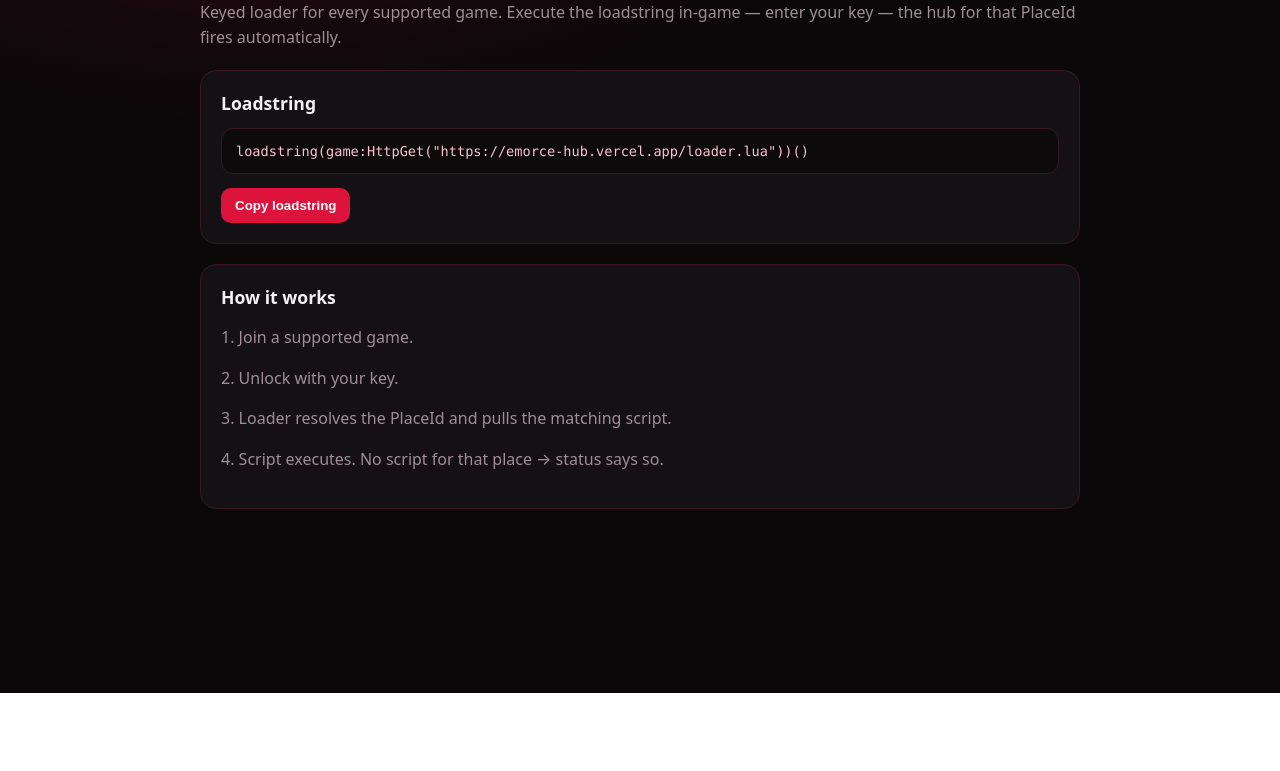
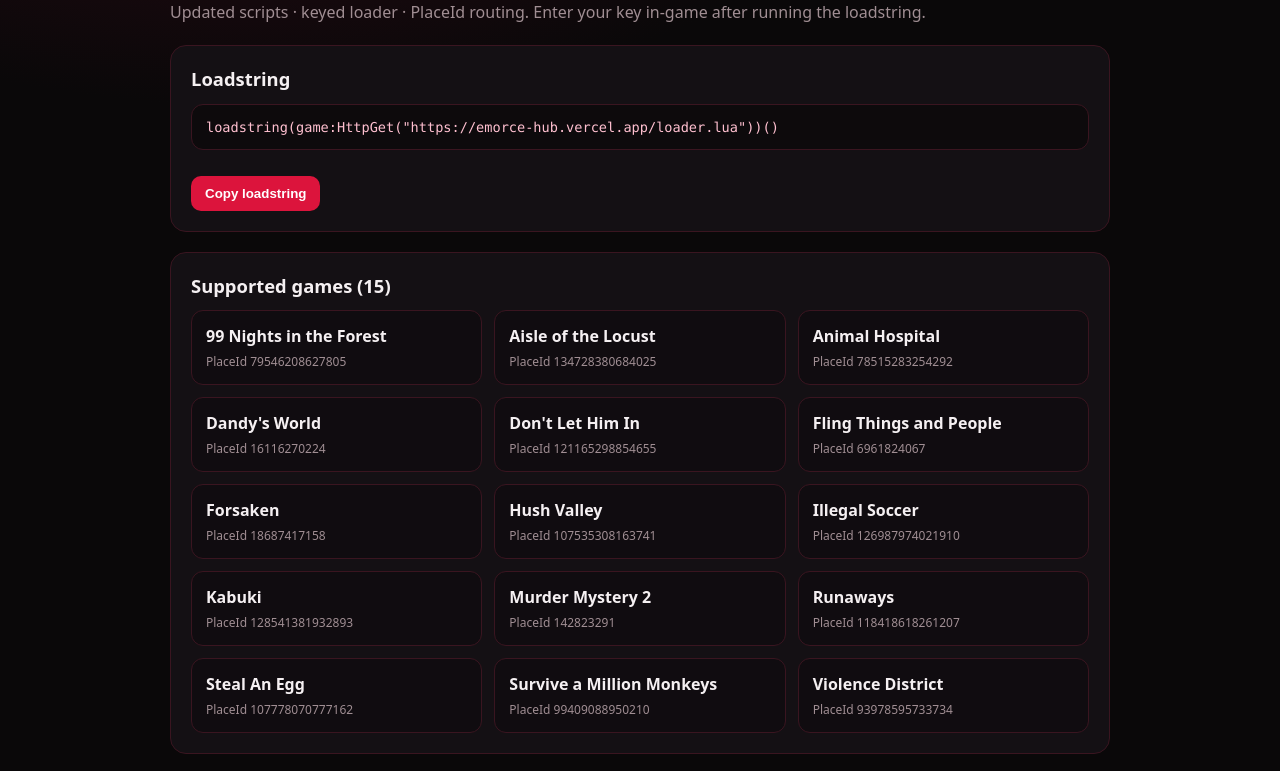
Before and after one commit to hexed00/emorce-hub, a website: page index.html in a window 1280 px wide. Shown: the part 107-878 px from the top of the page. Before the commit the page ends 800 px from the top, so only its background shows below. Drawn offline with Linux system fonts and the light colour scheme.

Commit message:
Site: show all supported games on homepage

```diff
--- a/index.html
+++ b/index.html
@@ -5,90 +5,66 @@
   <meta name="viewport" content="width=device-width, initial-scale=1" />
   <title>Emorce Hub</title>
   <style>
-    :root {
-      --bg: #0a0809;
-      --card: #141014;
-      --line: #3a1520;
-      --pink: #dc143c;
-      --rose: #ff3264;
-      --text: #f5f0f2;
-      --muted: #a08e93;
-    }
+    :root { --bg:#0a0809; --card:#141014; --line:#3a1520; --pink:#dc143c; --rose:#ff3264; --text:#f5f0f2; --muted:#a08e93; }
     * { box-sizing: border-box; }
-    body {
-      margin: 0;
-      font-family: ui-sans-serif, system-ui, -apple-system, Segoe UI, Roboto, sans-serif;
-      background: radial-gradient(1200px 600px at 20% -10%, #2a0a14 0%, var(--bg) 55%);
-      color: var(--text);
-      min-height: 100vh;
-    }
-    .wrap { max-width: 920px; margin: 0 auto; padding: 48px 20px 80px; }
+    body { margin:0; font-family: ui-sans-serif, system-ui, sans-serif; background: radial-gradient(1200px 600px at 20% -10%, #2a0a14 0%, var(--bg) 55%); color: var(--text); min-height:100vh; }
+    .wrap { max-width: 980px; margin: 0 auto; padding: 48px 20px 80px; }
     h1 { font-size: 2rem; margin: 0 0 8px; letter-spacing: -0.02em; }
+    h2 { font-size: 1.15rem; margin: 0 0 12px; }
     p { color: var(--muted); line-height: 1.55; }
-    .card {
-      background: var(--card);
-      border: 1px solid var(--line);
-      border-radius: 16px;
-      padding: 20px;
-      margin-top: 20px;
-    }
-    code, pre {
-      font-family: ui-monospace, SFMono-Regular, Menlo, Consolas, monospace;
-      font-size: 0.85rem;
-    }
-    pre {
-      background: #0d0a0c;
-      border: 1px solid var(--line);
-      border-radius: 12px;
-      padding: 14px;
-      overflow: auto;
-      color: #ffc0d0;
-    }
-    .btn {
-      display: inline-flex;
-      align-items: center;
-      gap: 8px;
-      background: var(--pink);
-      color: white;
-      border: 0;
-      border-radius: 10px;
-      padding: 10px 14px;
-      font-weight: 600;
-      cursor: pointer;
-    }
+    .card { background: var(--card); border: 1px solid var(--line); border-radius: 16px; padding: 20px; margin-top: 20px; }
+    code, pre { font-family: ui-monospace, SFMono-Regular, Menlo, Consolas, monospace; font-size: 0.85rem; }
+    pre { background: #0d0a0c; border: 1px solid var(--line); border-radius: 12px; padding: 14px; overflow: auto; color: #ffc0d0; }
+    .btn { display:inline-flex; align-items:center; background: var(--pink); color: white; border: 0; border-radius: 10px; padding: 10px 14px; font-weight: 600; cursor: pointer; }
     .btn:hover { background: var(--rose); }
-    .row { display: flex; flex-wrap: wrap; gap: 10px; margin-top: 12px; }
-    a { color: var(--rose); }
+    .grid { display: grid; grid-template-columns: repeat(auto-fill, minmax(220px, 1fr)); gap: 12px; }
+    .gcard { border: 1px solid var(--line); border-radius: 12px; padding: 14px; background: #100c10; }
+    .gname { font-weight: 600; margin-bottom: 6px; }
+    .gmeta { color: var(--muted); font-size: 12px; }
   </style>
 </head>
 <body>
   <div class="wrap">
     <h1>Emorce Hub</h1>
-    <p>
-      Keyed loader for every supported game. Execute the loadstring in-game —
-      enter your key — the hub for that PlaceId fires automatically.
-    </p>
+    <p>Updated scripts · keyed loader · PlaceId routing. Enter your key in-game after running the loadstring.</p>
 
     <div class="card">
-      <h2 style="margin:0 0 10px;font-size:1.1rem">Loadstring</h2>
+      <h2>Loadstring</h2>
       <pre id="ls">loadstring(game:HttpGet("https://emorce-hub.vercel.app/loader.lua"))()</pre>
-      <div class="row">
-        <button class="btn" id="copyLs">Copy loadstring</button>
+      <button class="btn" id="copyLs" style="margin-top:12px">Copy loadstring</button>
+    </div>
+
+    <div class="card">
+      <h2>Supported games (15)</h2>
+      <div class="grid">
+      <div class="gcard"><div class="gname">99 Nights in the Forest</div><div class="gmeta">PlaceId 79546208627805</div></div>
+      <div class="gcard"><div class="gname">Aisle of the Locust</div><div class="gmeta">PlaceId 134728380684025</div></div>
+      <div class="gcard"><div class="gname">Animal Hospital</div><div class="gmeta">PlaceId 78515283254292</div></div>
+      <div class="gcard"><div class="gname">Dandy's World</div><div class="gmeta">PlaceId 16116270224</div></div>
+      <div class="gcard"><div class="gname">Don't Let Him In</div><div class="gmeta">PlaceId 121165298854655</div></div>
+      <div class="gcard"><div class="gname">Fling Things and People</div><div class="gmeta">PlaceId 6961824067</div></div>
+      <div class="gcard"><div class="gname">Forsaken</div><div class="gmeta">PlaceId 18687417158</div></div>
+      <div class="gcard"><div class="gname">Hush Valley</div><div class="gmeta">PlaceId 107535308163741</div></div>
+      <div class="gcard"><div class="gname">Illegal Soccer</div><div class="gmeta">PlaceId 126987974021910</div></div>
+      <div class="gcard"><div class="gname">Kabuki</div><div class="gmeta">PlaceId 128541381932893</div></div>
+      <div class="gcard"><div class="gname">Murder Mystery 2</div><div class="gmeta">PlaceId 142823291</div></div>
+      <div class="gcard"><div class="gname">Runaways</div><div class="gmeta">PlaceId 118418618261207</div></div>
+      <div class="gcard"><div class="gname">Steal An Egg</div><div class="gmeta">PlaceId 107778070777162</div></div>
+      <div class="gcard"><div class="gname">Survive a Million Monkeys</div><div class="gmeta">PlaceId 99409088950210</div></div>
+      <div class="gcard"><div class="gname">Violence District</div><div class="gmeta">PlaceId 93978595733734</div></div>
       </div>
     </div>
 
     <div class="card">
-      <h2 style="margin:0 0 10px;font-size:1.1rem">How it works</h2>
-      <p style="margin-bottom:12px">1. Join a supported game.</p>
-      <p style="margin-bottom:12px">2. Unlock with your key.</p>
-      <p style="margin-bottom:12px">3. Loader resolves the PlaceId and pulls the matching script.</p>
-      <p>4. Script executes. No script for that place → status says so.</p>
+      <h2>How it works</h2>
+      <p>1. Join a supported game.</p>
+      <p>2. Run the loadstring and unlock with your key.</p>
+      <p>3. Loader resolves PlaceId (including universe sub-places) and runs the matching Emorce script.</p>
     </div>
   </div>
   <script>
     document.getElementById('copyLs').onclick = async () => {
-      const t = document.getElementById('ls').innerText;
-      await navigator.clipboard.writeText(t);
+      await navigator.clipboard.writeText(document.getElementById('ls').innerText);
       document.getElementById('copyLs').textContent = 'Copied';
       setTimeout(() => document.getElementById('copyLs').textContent = 'Copy loadstring', 1200);
     };
```
